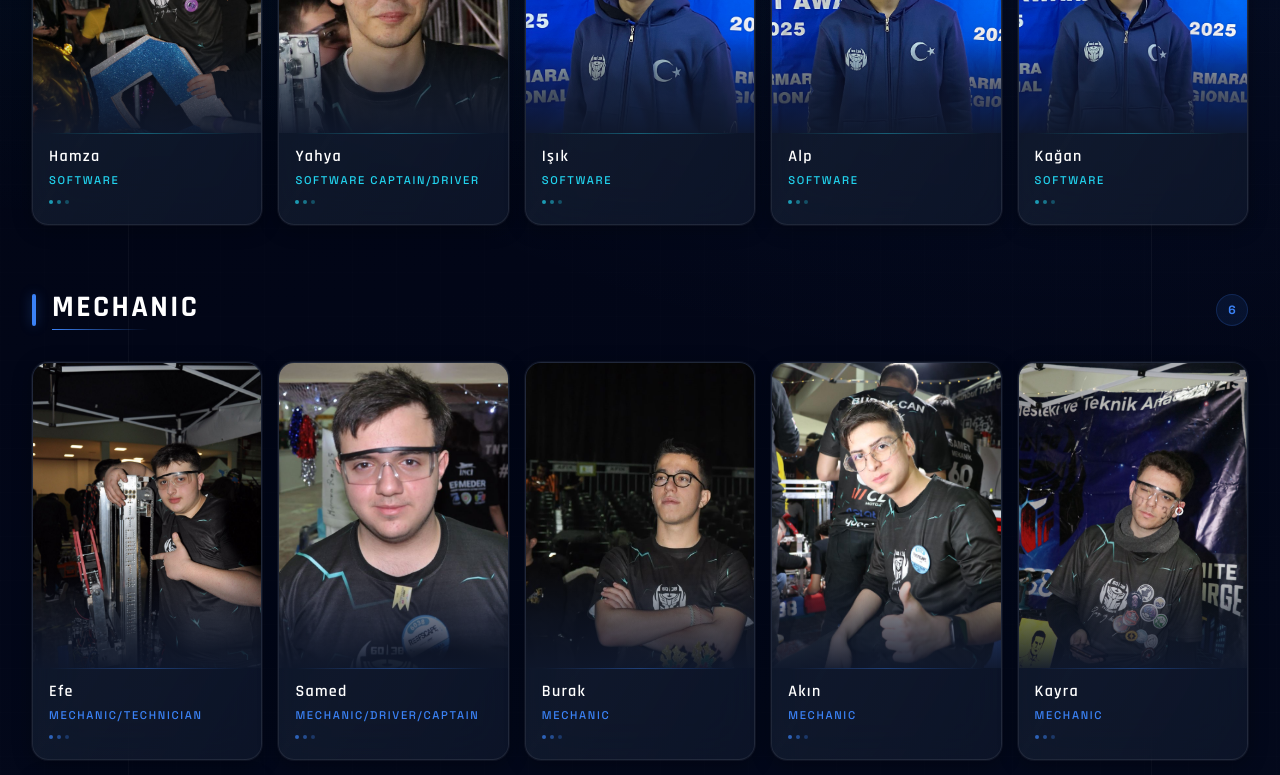
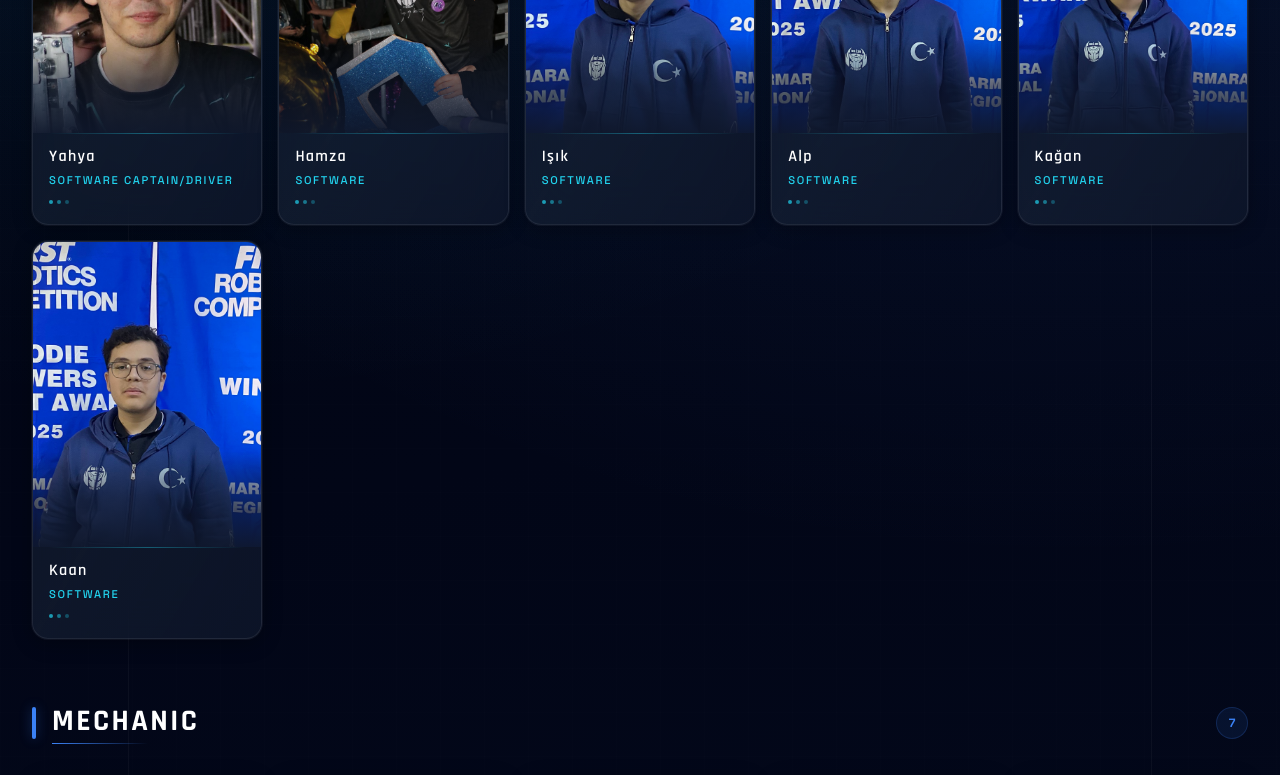
Before and after one commit to safeapric0t/Itobot-Team6038-Web, a React (Vite) app: page /team in a window 1280 px wide. Shown: the part 1840-2615 px from the top of the page. Built offline with nearby package versions, Linux system fonts and the light colour scheme; no server answers.

Commit message:
yeni üyeler

```diff
--- a/src/pages/team/TeamPage.tsx
+++ b/src/pages/team/TeamPage.tsx
@@ -27,7 +27,8 @@ import isik_yaz from "../../assets/images/isik_yaz.jpg";
 import alp_yaz from "../../assets/images/alp_yaz.jpg";
 import kagan_yaz from "../../assets/images/kagan_yaz.jpg";
 import bartu_mek from "../../assets/images/bartu_mek.jpg";
-
+import bora_mek from "../../assets/images/bora_mek.jpg";
+import kaan_yaz from "../../assets/images/kaan_yaz.jpeg";
 
 
 
@@ -74,11 +75,12 @@ const TEAM_DATA: TeamCategory[] = [
     label: "Yazılım",
     accent: "#22d3ee",
     members: [
+      { name: "Yahya", role: "Software Captain/Driver", photo: imgYahya },
       { name: "Hamza", role: "Software", photo: imgHamza },
-      { name: "Yahya", role: "Software Captain/Driver", photo: imgYahya },
       { name: "Işık", role: "Software", photo: isik_yaz },
       { name: "Alp", role: "Software", photo: alp_yaz },
       { name: "Kağan", role: "Software", photo: kagan_yaz },
+      { name: "Kaan", role: "Software", photo: kaan_yaz }
     ],
   },
   {
@@ -92,6 +94,7 @@ const TEAM_DATA: TeamCategory[] = [
       { name: "Akın", role: "Mechanic", photo: imgAkin },
       { name: "Kayra", role: "Mechanic", photo: imgKayra },
       { name: "Bartu", role: "Mechanic", photo: bartu_mek },
+      { name: "Bora", role: "Mechanic", photo: bora_mek },
     ],
   },
   {
```
Also changed, not shown: src/assets/images/bora_mek.jpg (added), src/assets/images/kaan_yaz.jpeg (added).
